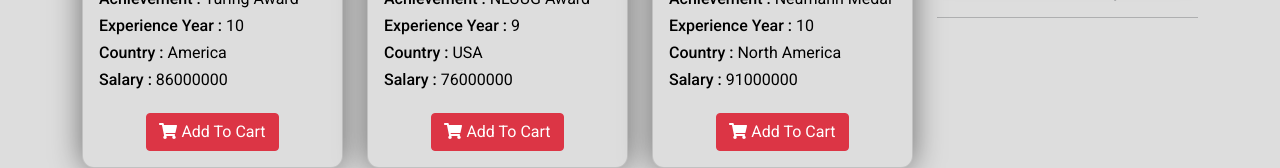
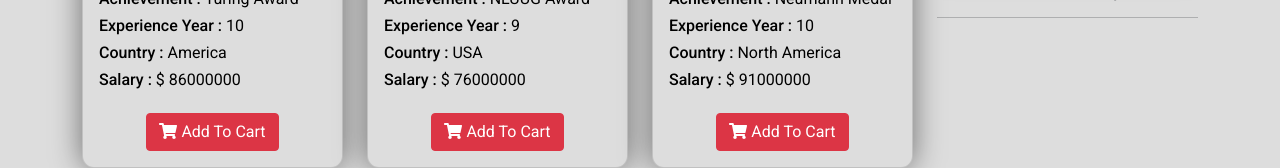
Before and after one commit to sayamkhanraj1/web-gurdian, a React (Create React App) app: page / in a window 1280 px wide. Shown: the part 490-658 px from the top of the page. Built offline with nearby package versions, Linux system fonts and the light colour scheme.

Commit message:
readmefilledit

```diff
--- a/src/components/Developers/Developers.js
+++ b/src/components/Developers/Developers.js
@@ -17,7 +17,7 @@ const Developers = (props) => {
          <h6> Achievement : <span className="dev-info">{achievement}</span> </h6>
          <h6> Experience Year : <span className="dev-info">{experienceYear}</span> </h6>
          <h6> Country : <span className="dev-info">{country}</span> </h6>
-         <h6> Salary : <span className="dev-info">{salary}</span> </h6>
+         <h6> Salary : <span className="dev-info">$ {salary}</span> </h6>
          <div className="text-center"><button onClick={()=>props.handleAddDeveloper(props.developer)} className="btn btn-danger mt-3 add-btn">{cartIcon} Add To Cart</button></div>
         </div>
       </div>
```
Also changed, not shown: 1 other file (tests, documents, lock files or other folders).
